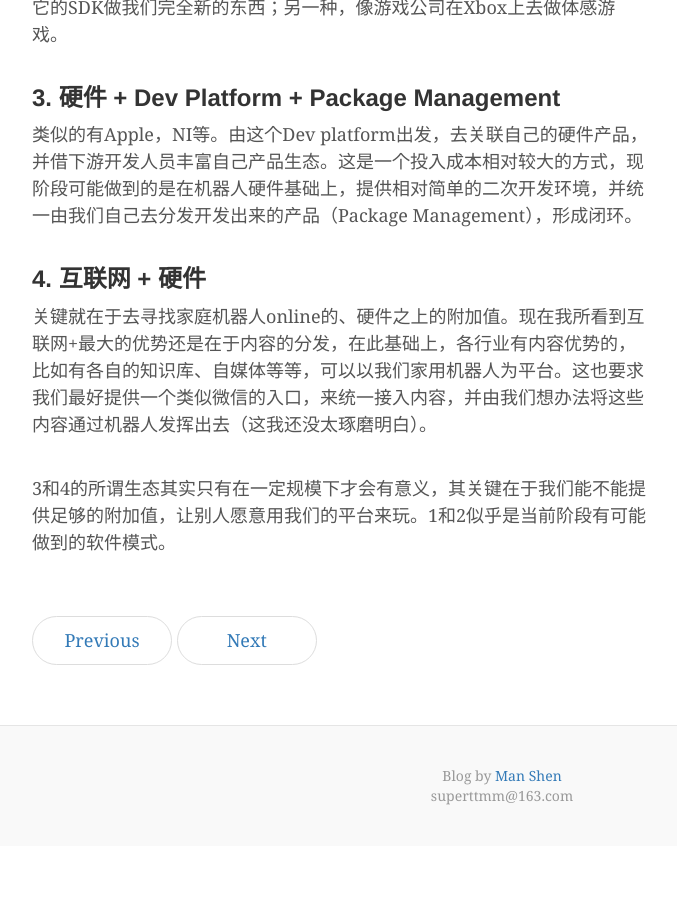
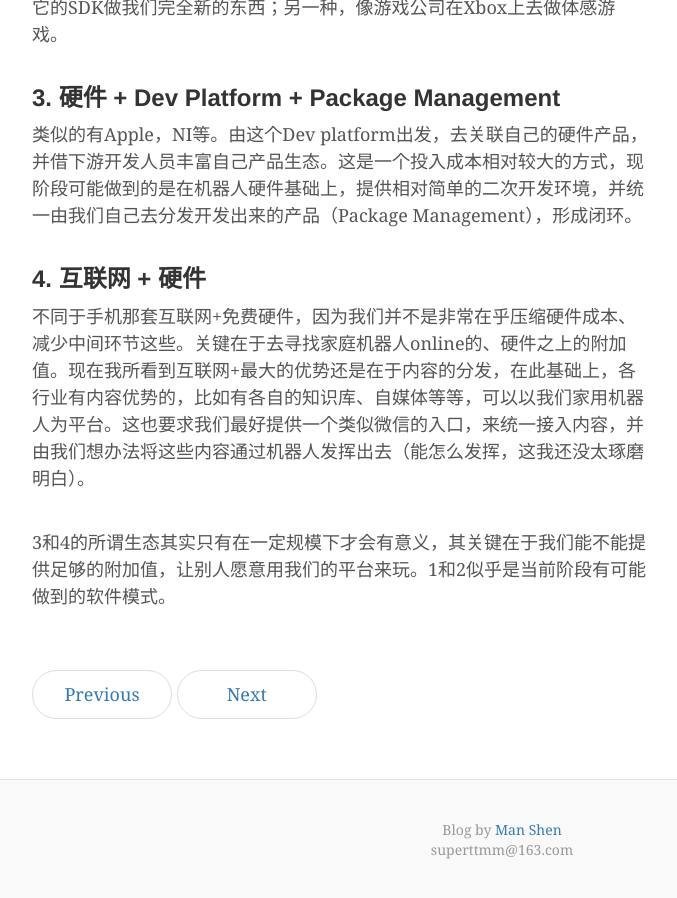
Before and after one commit to MoonTTMM/manshen, a Jekyll site: the page built from _posts/2016-5-7-Thinking-in-family-robot.html, in a window 1280 px wide and 900 px high, scrolled down 813 px. Shown: the whole window, without its empty margins (138-815 px from the left). Built offline with Jekyll 4.4.1, drawn with Linux system fonts in a browser that asks for light colours; nearby versions of some CDN libraries; before the commit the page ends 1659 px from its top, so only the background shows below that.

Commit message:
small changes

```diff
--- a/_posts/2016-5-7-Thinking-in-family-robot.html
+++ b/_posts/2016-5-7-Thinking-in-family-robot.html
@@ -18,6 +18,6 @@ title: Thinking in Family Robot Software Model
 <p>类似的有Apple，NI等。由这个Dev platform出发，去关联自己的硬件产品，并借下游开发人员丰富自己产品生态。这是一个投入成本相对较大的方式，现阶段可能做到的是在机器人硬件基础上，提供相对简单的二次开发环境，并统一由我们自己去分发开发出来的产品（Package Management），形成闭环。</p><br />
 
 <h3><b>4. 互联网 + 硬件</b></h3>
-<p>关键就在于去寻找家庭机器人online的、硬件之上的附加值。现在我所看到互联网+最大的优势还是在于内容的分发，在此基础上，各行业有内容优势的，比如有各自的知识库、自媒体等等，可以以我们家用机器人为平台。这也要求我们最好提供一个类似微信的入口，来统一接入内容，并由我们想办法将这些内容通过机器人发挥出去（这我还没太琢磨明白）。</p><br />
+<p>不同于手机那套互联网+免费硬件，因为我们并不是非常在乎压缩硬件成本、减少中间环节这些。关键在于去寻找家庭机器人online的、硬件之上的附加值。现在我所看到互联网+最大的优势还是在于内容的分发，在此基础上，各行业有内容优势的，比如有各自的知识库、自媒体等等，可以以我们家用机器人为平台。这也要求我们最好提供一个类似微信的入口，来统一接入内容，并由我们想办法将这些内容通过机器人发挥出去（能怎么发挥，这我还没太琢磨明白）。</p><br />
 
 <p>3和4的所谓生态其实只有在一定规模下才会有意义，其关键在于我们能不能提供足够的附加值，让别人愿意用我们的平台来玩。1和2似乎是当前阶段有可能做到的软件模式。</p>
```
